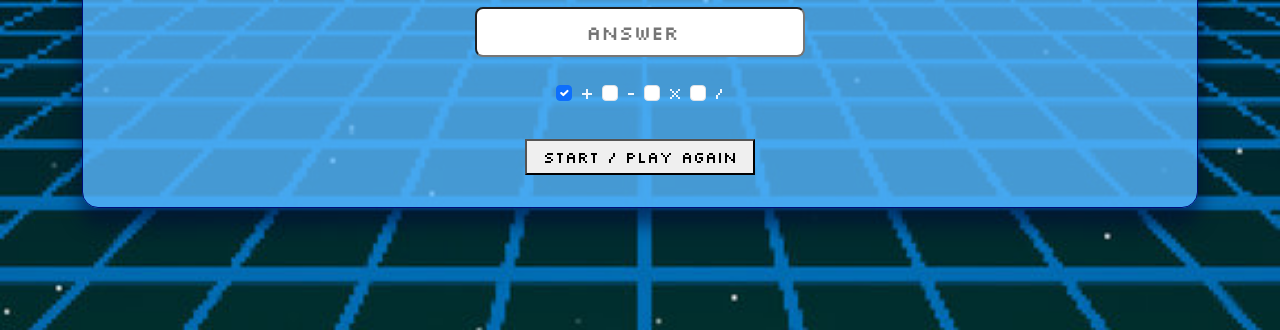
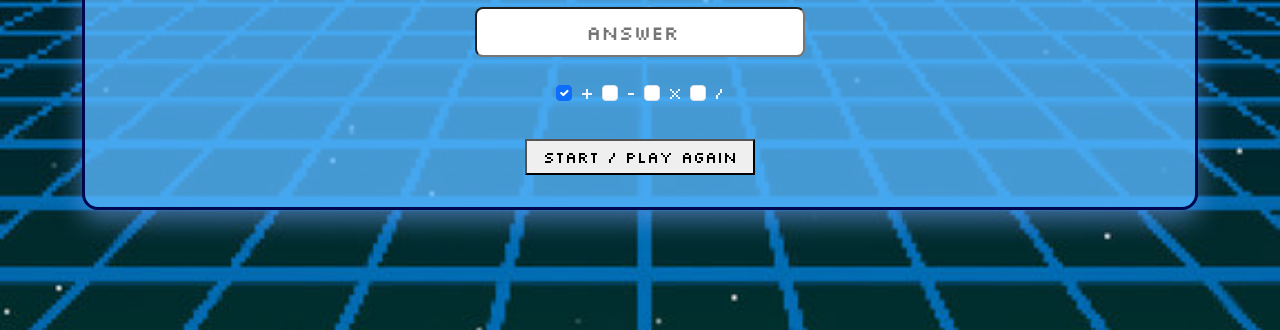
Before and after one commit to danilscodes/10-secs-math-game, a plain HTML site: page index.html in a window 1280 px wide. Shown: the part 470-800 px from the top of the page. Drawn offline with nearby package versions, Linux system fonts and the light colour scheme.

Commit message:
css edits2

```diff
--- a/index.css
+++ b/index.css
@@ -32,9 +32,9 @@ h1 {
 
 #game-container {
   border-radius: 1rem;
-  border: 1px solid rgb(0, 12, 120);
+  border: 3px solid rgb(0, 8, 81);
   background-color: rgba(88, 183, 255, 0.793);
-  box-shadow: 0 15px 18px 2px rgba(0, 12, 55, 0.568);
+  box-shadow: 0 10px 26px rgba(110, 167, 252, 0.568);
 }
 
 #equation {
```
